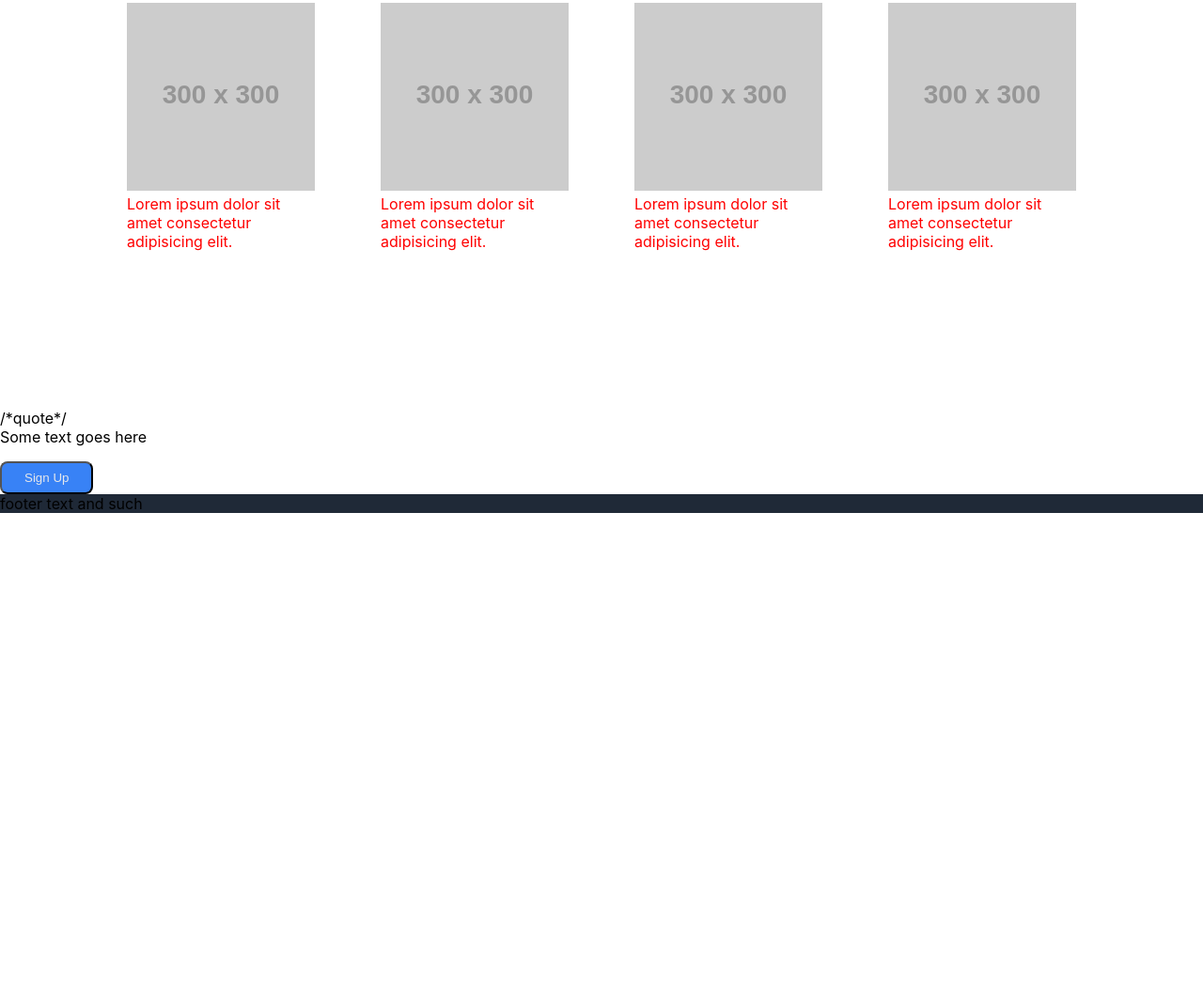
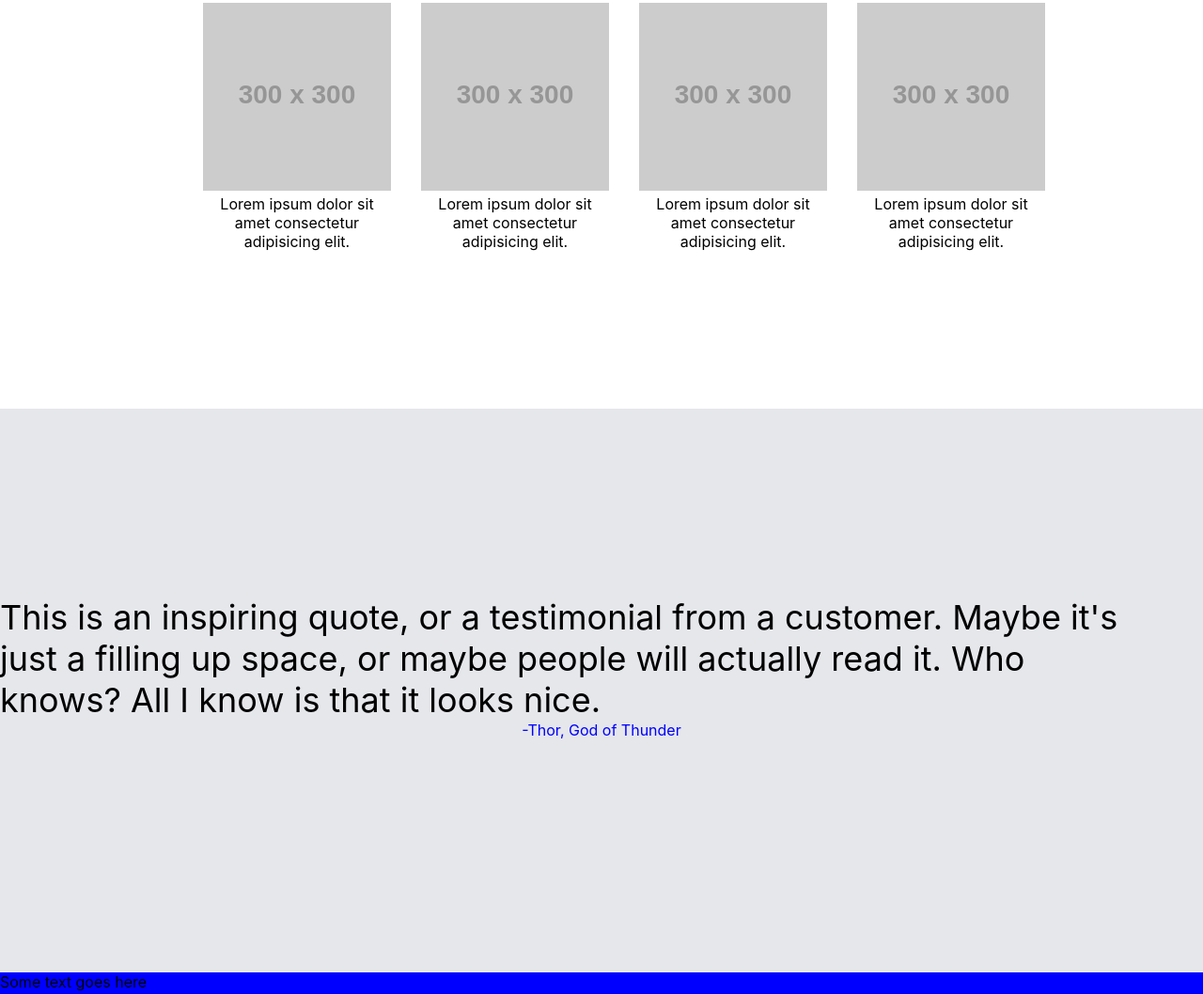
Before and after one commit to 7Brandyn/Landing, a plain HTML site: page index.html in a window 1280 px wide. Shown: the part 894-1952 px from the top of the page at 94% size. Before the commit the page ends 1440 px from the top, so only its background shows below. Drawn offline with Linux system fonts and the light colour scheme; placeholder pictures from the web are drawn by us.

Commit message:
added more to css and tweaked html

```diff
--- a/index.html
+++ b/index.html
@@ -55,9 +55,12 @@
                     <div class="text">Lorem ipsum dolor sit amet consectetur adipisicing elit.</div>
             </div>
         </div>
-        <div class="quote-container">
-            /*quote*/
+    <div class="quote-container">
+        <div class="quote"><blockquote>This is an inspiring quote, or a testimonial from a customer. Maybe it's just a filling up space, or maybe people will actually read it. Who knows? All I know is that it looks nice.</blockquote>
         </div>
+            <div class="para"><p>-Thor, God of Thunder</p>
+            </div>
+    </div>
         <div class="bottom-container">
             <div class="box">
                 <p>Some text goes here</p>
--- a/styles.css
+++ b/styles.css
@@ -18,7 +18,6 @@ a {
 
 ul {
     display: flex;
-    flex-direction: row;
     list-style-type: none;
 }
 button {
@@ -37,6 +36,7 @@ button {
 .header {
     height: 100px;
     padding: 0 20px;
+    background-color: #1f2937;
     flex: 1;
     display: flex;
     align-items: center;
@@ -50,14 +50,13 @@ button {
 
 #links {
     display: flex;
-    padding-left: 40px;
     background-color: #1f2937;
 }
 
 .hero-container {
     height: 600px;
     flex: 1;
-    padding: 100px;
+    padding: 50px;
     display: flex;
     align-items: center;
     justify-content: center;
@@ -84,16 +83,12 @@ button {
 }
 
 .mid-container {
+    flex: 1;
     display: flex;
     justify-content: space-around;
     align-items: center;
     height: 600px;
-    margin: 0 100px;
-}
-
-.mid-container body {
-    text-align: center;
-}
+    margin: 0 200px;
 }
 
 .textbox {
@@ -108,12 +103,28 @@ button {
 }
 
 .text {
-    color: red;
+    text-align: center;
     width: 200px;
 }
 
 .quote-container {
+    background-color: #e5e7eb;
+    height: 600px;
+    display: flex;
+    flex-direction: column;
+}
 
+.quote {
+    margin-top: 200px;
+    font-size: 36px;
+    max-width: 1200px;
+
+}
+
+.para {
+    color: blue;
+    display: flex;
+    justify-content: center;
 }
 
 .bottom-container {
@@ -121,14 +132,11 @@ button {
 }
 
 .box {
-
+    background-color: blue;
+    height: 600px;
 }
 
 .footer {
-
-}
-
-.header,
-.footer {
+    height: 150px;
     background-color: #1f2937;
 }
```
